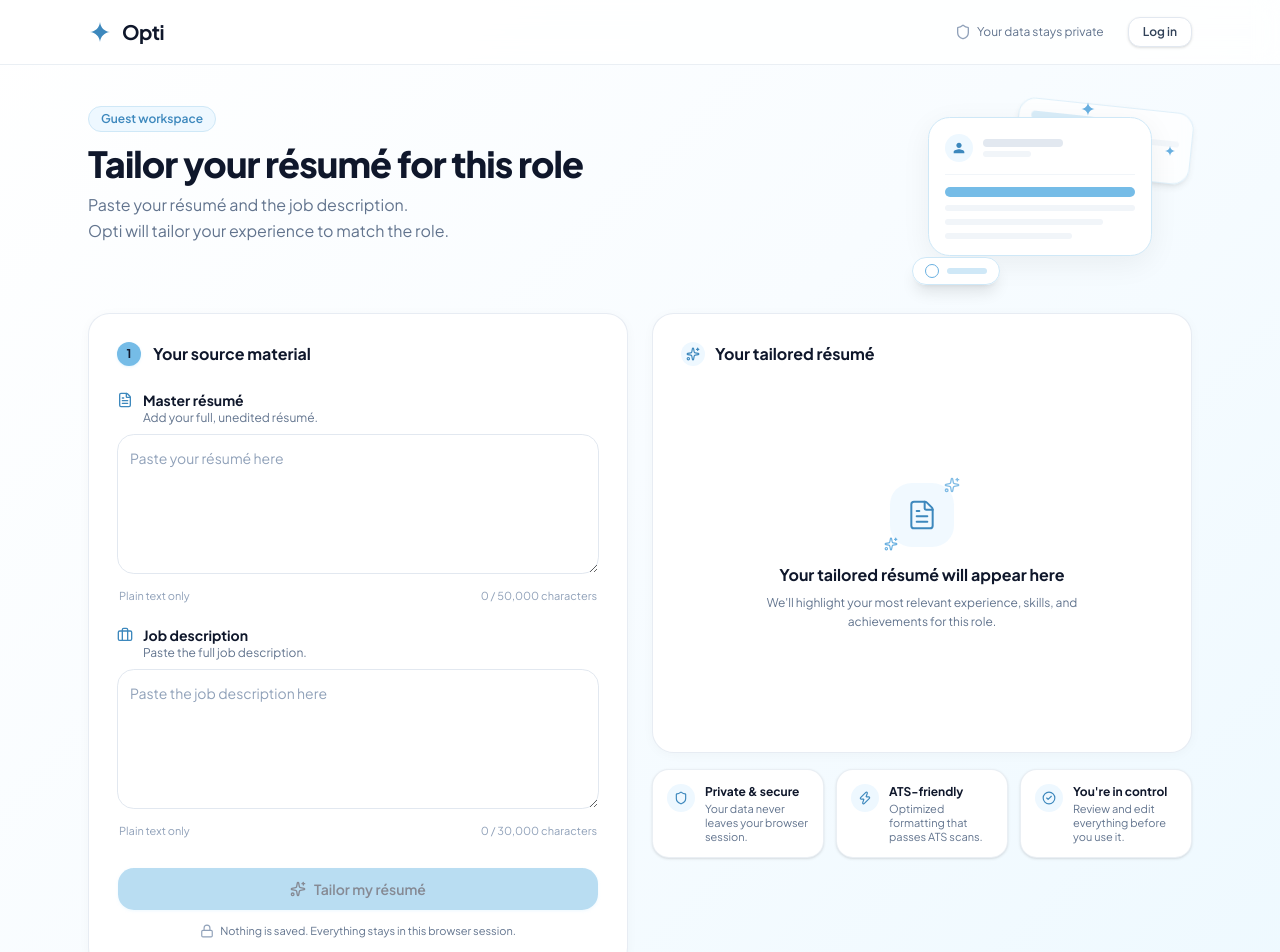
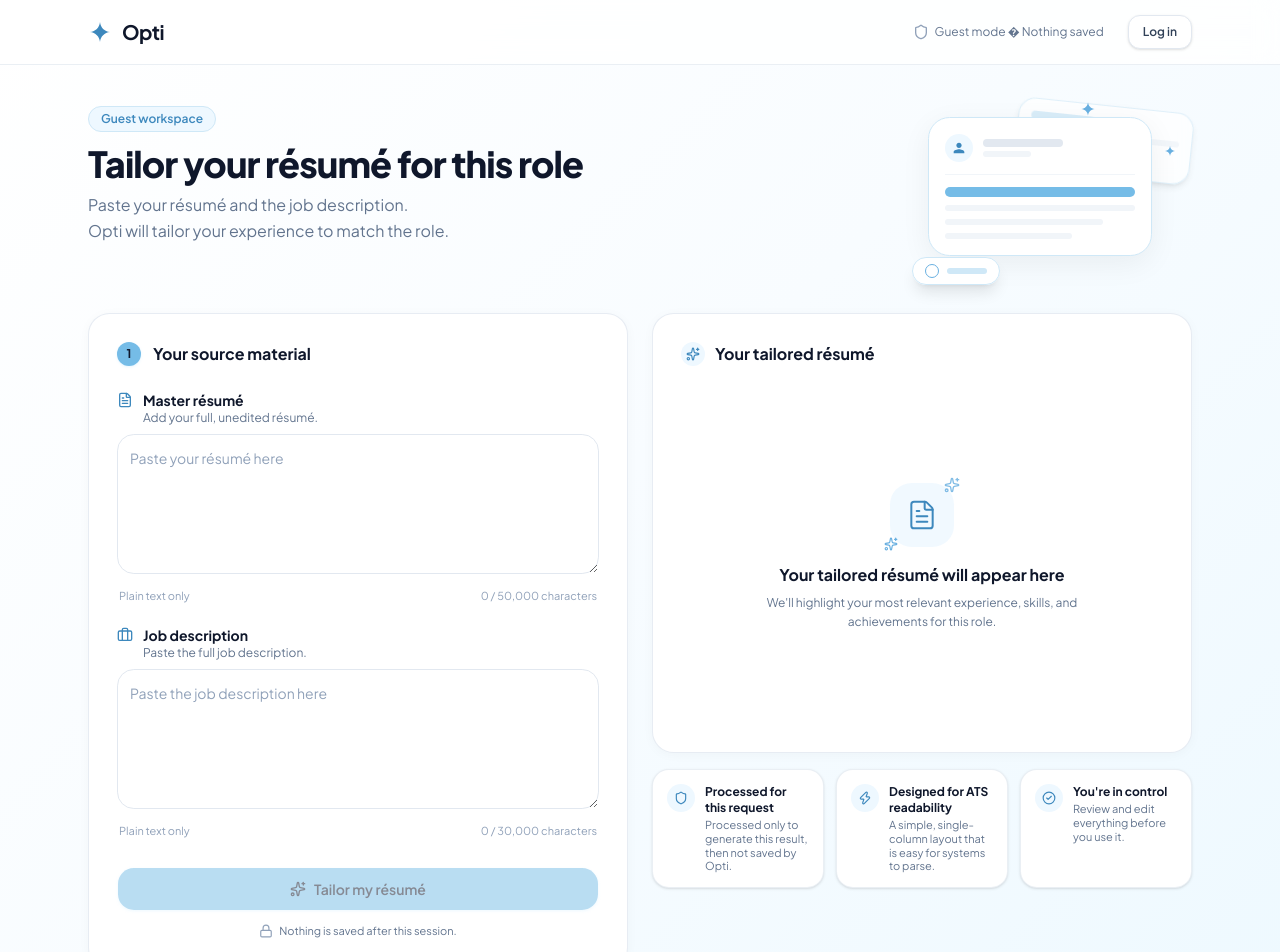
Before and after one commit to Richmano-stack/opti, a Next.js app: page /try in a window 1280 px wide. Shown: the top 952 px of the page. Built offline with nearby package versions, Linux system fonts and the light colour scheme; what @react-pdf/renderer would draw is missing.

Commit message:
fix: make guest workspace claims accurate

```diff
--- a/src/components/guest/guest-tailoring-workspace.tsx
+++ b/src/components/guest/guest-tailoring-workspace.tsx
@@ -86,7 +86,7 @@ function HeroIllustration() {
       </div>
 
       {/* Sparkles */}
-      <div className="absolute -top-1 right-24 text-brand-muted animate-pulse">
+      <div className="absolute -top-1 right-24 text-brand-muted motion-safe:animate-pulse">
         <svg viewBox="0 0 24 24" fill="currentColor" className="size-4">
           <path d="M12 2C12.5 7.5 16.5 11.5 22 12C16.5 12.5 12.5 16.5 12 22C11.5 16.5 7.5 12.5 2 12C7.5 11.5 11.5 7.5 12 2Z" />
         </svg>
@@ -177,18 +177,18 @@ export function GuestTailoringWorkspace() {
       {/* Top Navigation */}
       <header className="border-b border-slate-200/70 bg-white/80 backdrop-blur-md sticky top-0 z-20">
         <div className="mx-auto flex h-16 max-w-6xl items-center justify-between px-4 sm:px-6">
-          <Link href="/" className="transition-opacity hover:opacity-90">
+          <Link href="/" aria-label="Opti home" className="rounded-md transition-opacity hover:opacity-90 focus-visible:outline-none focus-visible:ring-2 focus-visible:ring-brand-ink focus-visible:ring-offset-4">
             <OptiLogo />
           </Link>
 
           <div className="flex items-center gap-4 sm:gap-6">
             <div className="flex items-center gap-1.5 text-xs text-slate-500">
-              <Shield className="size-4 text-slate-400" />
-              <span>Your data stays private</span>
+              <Shield aria-hidden className="size-4 text-slate-400" />
+              <span className="hidden sm:inline">Guest mode � Nothing saved</span>
             </div>
             <Link
               href="/login"
-              className="rounded-lg border border-slate-200 bg-white px-3.5 py-1.5 text-xs font-semibold text-slate-700 shadow-sm hover:bg-slate-50 hover:text-slate-900 transition-colors"
+              className="rounded-lg border border-slate-200 bg-white px-3.5 py-2 text-xs font-semibold text-slate-700 shadow-sm transition-colors hover:bg-slate-50 hover:text-slate-900 focus-visible:outline-none focus-visible:ring-2 focus-visible:ring-brand-ink focus-visible:ring-offset-2"
             >
               Log in
             </Link>
@@ -255,7 +255,7 @@ export function GuestTailoringWorkspace() {
               />
 
               {state.status === "error" ? (
-                <p className="rounded-lg bg-red-50 p-3 text-xs font-medium text-red-600 border border-red-100">
+                <p role="alert" className="rounded-lg border border-red-100 bg-red-50 p-3 text-xs font-medium text-red-700">
                   {state.error.message}
                 </p>
               ) : null}
@@ -291,7 +291,7 @@ export function GuestTailoringWorkspace() {
 
                 <p className="mt-3 flex items-center justify-center gap-1.5 text-[11px] text-slate-500">
                   <Lock aria-hidden className="size-3.5 text-slate-400" />
-                  Nothing is saved. Everything stays in this browser session.
+                  Nothing is saved after this session.
                 </p>
               </div>
               ) : null}
@@ -326,7 +326,7 @@ export function GuestTailoringWorkspace() {
                 <div className="flex flex-1 flex-col items-center justify-center text-center p-6 sm:p-10 my-auto">
                   <div className="relative mb-4 flex size-16 items-center justify-center rounded-2xl bg-brand-soft/80 text-brand-ink">
                     <FileText className="size-8 stroke-[1.5]" />
-                    <Sparkles className="absolute -top-1.5 -right-1.5 size-4 text-brand-muted animate-pulse" />
+                    <Sparkles className="absolute -top-1.5 -right-1.5 size-4 text-brand-muted motion-safe:animate-pulse" />
                     <Sparkles className="absolute -bottom-1 -left-1.5 size-3.5 text-brand-muted" />
                   </div>
                   <h3 className="text-base font-bold text-slate-900">
@@ -347,9 +347,9 @@ export function GuestTailoringWorkspace() {
                   <Shield className="size-3.5" />
                 </div>
                 <div>
-                  <h4 className="text-xs font-bold text-slate-900">Private & secure</h4>
+                  <h4 className="text-xs font-bold text-slate-900">Processed for this request</h4>
                   <p className="mt-0.5 text-[11px] leading-tight text-slate-500">
-                    Your data never leaves your browser session.
+                    Processed only to generate this result, then not saved by Opti.
                   </p>
                 </div>
               </div>
@@ -359,9 +359,9 @@ export function GuestTailoringWorkspace() {
                   <Zap className="size-3.5" />
                 </div>
                 <div>
-                  <h4 className="text-xs font-bold text-slate-900">ATS-friendly</h4>
+                  <h4 className="text-xs font-bold text-slate-900">Designed for ATS readability</h4>
                   <p className="mt-0.5 text-[11px] leading-tight text-slate-500">
-                    Optimized formatting that passes ATS scans.
+                    A simple, single-column layout that is easy for systems to parse.
                   </p>
                 </div>
               </div>
```
Also changed, not shown: 1 other file (tests, documents, lock files or other folders).
